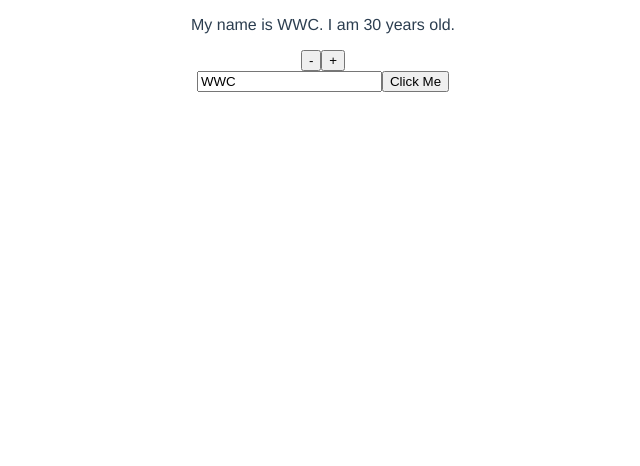
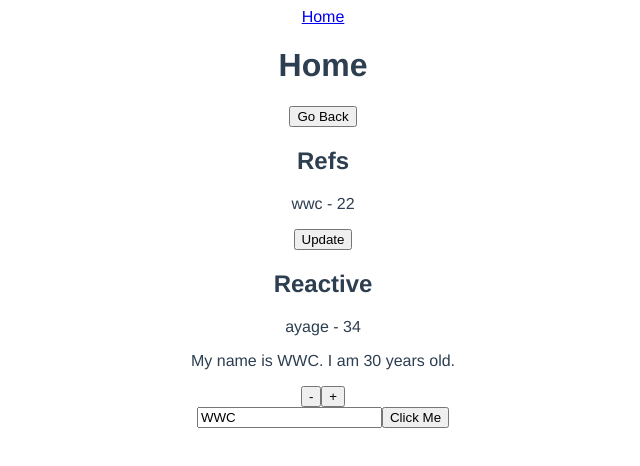
Before and after one commit to winwinchit1355/vue, a Vue app in the folder dojo-blog/: page /home in a window 1280 px wide. Shown: the top 466 px of the page, without its empty margins (317-957 px from the left). Built offline with nearby package versions, Linux system fonts and the light colour scheme.

Commit message:
reactive value

```diff
--- a/dojo-blog/src/App.vue
+++ b/dojo-blog/src/App.vue
@@ -1,4 +1,10 @@
 <template>
+  <div class="nav">
+    <div id="nav">
+    <RouterLink to="/home">Home</RouterLink>
+  </div>
+  <RouterView />
+  </div>
   <div class="home">
     <p ref="p">My name is {{ name }}. I am {{ age }} years old.</p>
     <button @click="age--">-</button>
--- a/dojo-blog/src/router/index.js
+++ b/dojo-blog/src/router/index.js
@@ -3,7 +3,7 @@ import HomeView from '../views/HomeView.vue'
 
 const routes = [
   {
-    path: '/',
+    path: '/home',
     name: 'home',
     component: HomeView
   },
--- a/dojo-blog/src/views/HomeView.vue
+++ b/dojo-blog/src/views/HomeView.vue
@@ -1,14 +1,31 @@
 <template>
   <div class="home">
+    <h1>Home</h1>
+    <button @click="back">Go Back</button>
+    <h2>Refs</h2>
+    <p>{{ data.name }} - {{ data.age }}</p>
+    <button @click="updateData">Update</button>
+    <h2>Reactive</h2>
+    <p>{{ reactiveData.name }} - {{ reactiveData.age }}</p>
   </div>
 </template>
 
 <script>
-
+import { ref,reactive } from 'vue';
 export default {
   name: 'HomeView',
-  components: {
-
+  setup(){
+    const data = ref({name:'wwc',age:22});
+    const reactiveData = reactive({name:'ayage',age:34});
+    const updateData = () =>{
+      data.value.age = 40;
+    }
+    return {data,updateData,reactiveData};
+  },
+  methods:{
+    back(){
+      this.$router.go(-1);
+    }
   }
 }
 </script>
```
